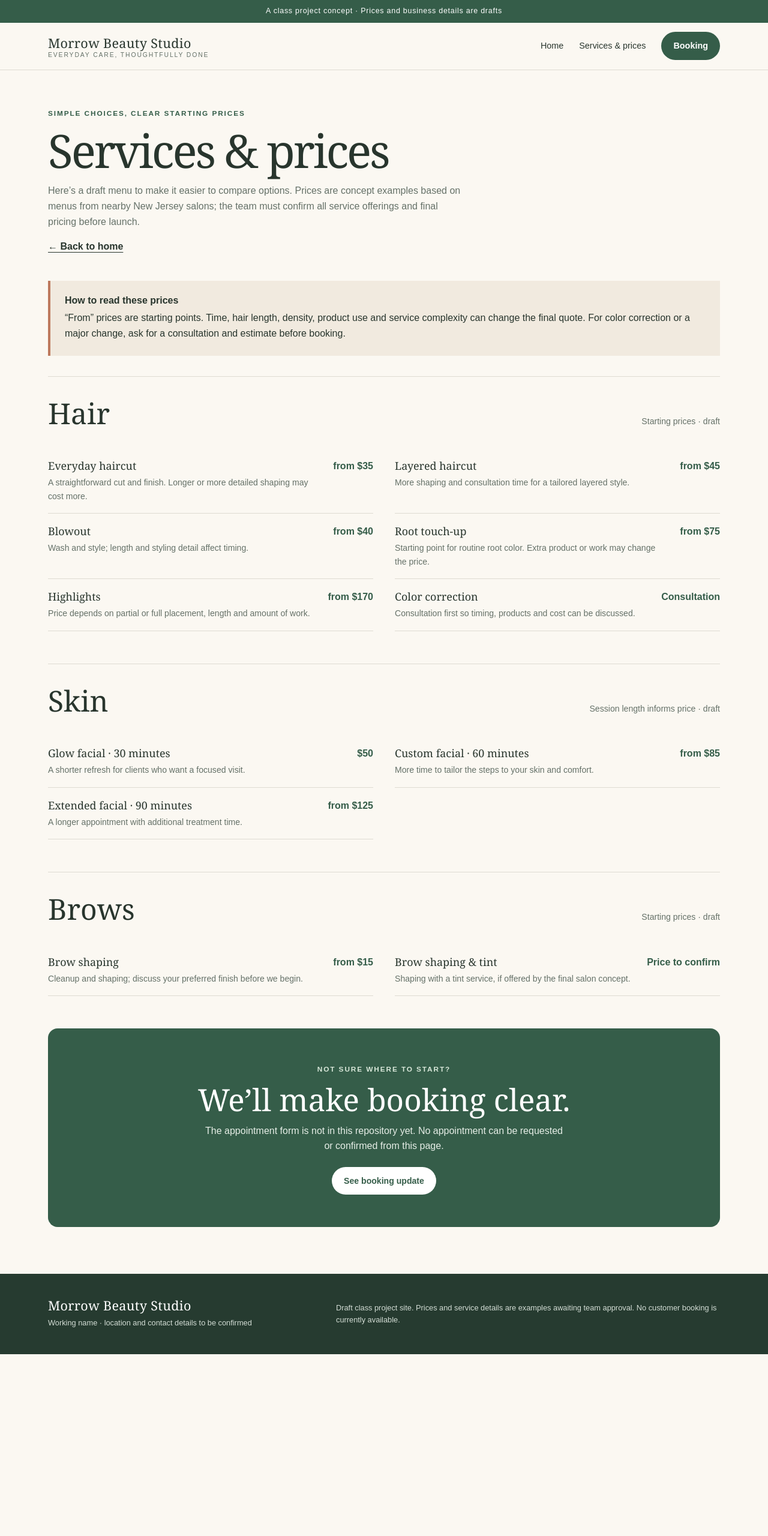
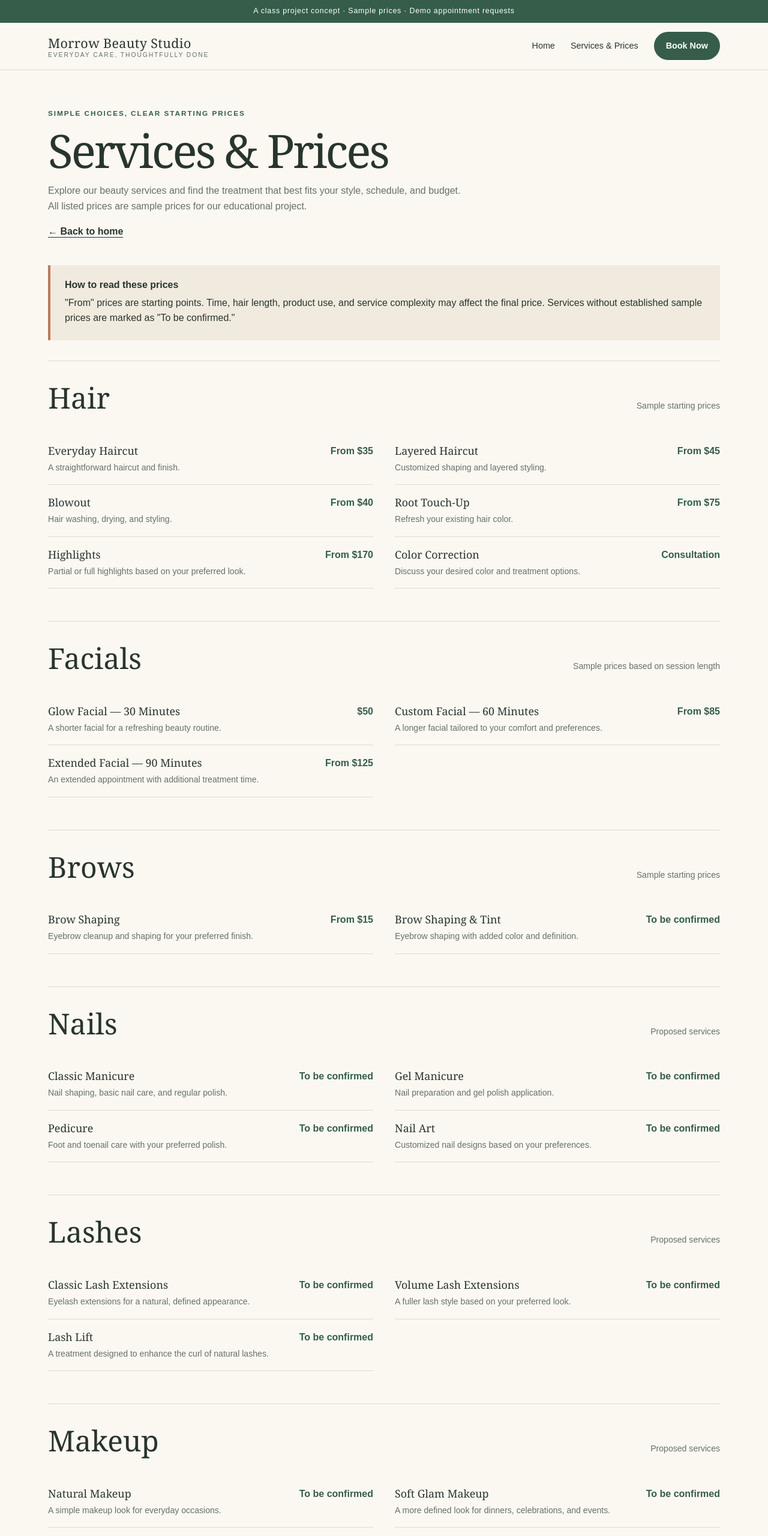
Before and after one commit to cf344/is117-group-business, a plain HTML site: page services.html in a window 1280 px wide. Shown: the top 2560 px of the page at 60% size. Before the commit the page ends 2257 px from the top, so only its background shows below. Drawn offline with Linux system fonts and the light colour scheme.

Commit message:
Expand service menu and connect appointment booking
Updated service descriptions, improved clarity, and adjusted footer content.

```diff
--- a/services.html
+++ b/services.html
@@ -1,60 +1,389 @@
+
 <!doctype html>
 <html lang="en">
 <head>
   <meta charset="utf-8">
   <meta name="viewport" content="width=device-width, initial-scale=1">
-  <meta name="description" content="Explore a draft menu of beauty services and transparent starting prices.">
+  <meta name="description" content="Explore beauty services and transparent sample prices at Morrow Beauty Studio.">
+
   <title>Services &amp; Prices — Morrow Beauty Studio</title>
+
   <link rel="stylesheet" href="styles.css">
 </head>
+
 <body>
-  <div class="notice">A class project concept · Prices and business details are drafts</div>
+
+  <div class="notice">
+    A class project concept · Sample prices · Demo appointment requests
+  </div>
+
   <header class="site-header">
     <div class="wrap nav">
-      <a class="brand" href="index.html">Morrow Beauty Studio<small>Everyday care, thoughtfully done</small></a>
+
+      <a class="brand" href="index.html">
+        Morrow Beauty Studio
+        <small>Everyday care, thoughtfully done</small>
+      </a>
+
       <nav class="nav-links" aria-label="Main navigation">
         <a href="index.html">Home</a>
-        <a href="services.html" aria-current="page">Services &amp; prices</a>
-        <a class="button" href="index.html#booking">Booking</a>
+
+        <a href="services.html" aria-current="page">
+          Services &amp; Prices
+        </a>
+
+        <a class="button" href="booking.html">
+          Book Now
+        </a>
       </nav>
+
     </div>
   </header>
+
   <main class="wrap">
+
     <header class="page-intro">
-      <span class="eyebrow">Simple choices, clear starting prices</span>
-      <h1>Services &amp; prices</h1>
-      <p>Here’s a draft menu to make it easier to compare options. Prices are concept examples based on menus from nearby New Jersey salons; the team must confirm all service offerings and final pricing before launch.</p>
-      <a class="text-link" href="index.html">← Back to home</a>
+
+      <span class="eyebrow">
+        Simple choices, clear starting prices
+      </span>
+
+      <h1>Services &amp; Prices</h1>
+
+      <p>
+        Explore our beauty services and find the treatment
+        that best fits your style, schedule, and budget.
+        All listed prices are sample prices for our
+        educational project.
+      </p>
+
+      <a class="text-link" href="index.html">
+        ← Back to home
+      </a>
+
     </header>
-    <aside class="note-panel"><strong>How to read these prices</strong><p>“From” prices are starting points. Time, hair length, density, product use and service complexity can change the final quote. For color correction or a major change, ask for a consultation and estimate before booking.</p></aside>
+
+    <aside class="note-panel">
+
+      <strong>How to read these prices</strong>
+
+      <p>
+        "From" prices are starting points. Time, hair
+        length, product use, and service complexity
+        may affect the final price. Services without
+        established sample prices are marked as
+        "To be confirmed."
+      </p>
+
+    </aside>
+
+    <!-- Hair Services -->
+
     <section class="menu-group" id="hair">
-      <div class="menu-heading"><h2>Hair</h2><p>Starting prices · draft</p></div>
+
+      <div class="menu-heading">
+        <h2>Hair</h2>
+        <p>Sample starting prices</p>
+      </div>
+
       <div class="menu-list">
-        <article class="menu-item"><div><h3>Everyday haircut</h3><p>A straightforward cut and finish. Longer or more detailed shaping may cost more.</p></div><strong>from $35</strong></article>
-        <article class="menu-item"><div><h3>Layered haircut</h3><p>More shaping and consultation time for a tailored layered style.</p></div><strong>from $45</strong></article>
-        <article class="menu-item"><div><h3>Blowout</h3><p>Wash and style; length and styling detail affect timing.</p></div><strong>from $40</strong></article>
-        <article class="menu-item"><div><h3>Root touch-up</h3><p>Starting point for routine root color. Extra product or work may change the price.</p></div><strong>from $75</strong></article>
-        <article class="menu-item"><div><h3>Highlights</h3><p>Price depends on partial or full placement, length and amount of work.</p></div><strong>from $170</strong></article>
-        <article class="menu-item"><div><h3>Color correction</h3><p>Consultation first so timing, products and cost can be discussed.</p></div><strong>Consultation</strong></article>
+
+        <article class="menu-item">
+          <div>
+            <h3>Everyday Haircut</h3>
+            <p>A straightforward haircut and finish.</p>
+          </div>
+          <strong>From $35</strong>
+        </article>
+
+        <article class="menu-item">
+          <div>
+            <h3>Layered Haircut</h3>
+            <p>Customized shaping and layered styling.</p>
+          </div>
+          <strong>From $45</strong>
+        </article>
+
+        <article class="menu-item">
+          <div>
+            <h3>Blowout</h3>
+            <p>Hair washing, drying, and styling.</p>
+          </div>
+          <strong>From $40</strong>
+        </article>
+
+        <article class="menu-item">
+          <div>
+            <h3>Root Touch-Up</h3>
+            <p>Refresh your existing hair color.</p>
+          </div>
+          <strong>From $75</strong>
+        </article>
+
+        <article class="menu-item">
+          <div>
+            <h3>Highlights</h3>
+            <p>Partial or full highlights based on your preferred look.</p>
+          </div>
+          <strong>From $170</strong>
+        </article>
+
+        <article class="menu-item">
+          <div>
+            <h3>Color Correction</h3>
+            <p>Discuss your desired color and treatment options.</p>
+          </div>
+          <strong>Consultation</strong>
+        </article>
+
       </div>
     </section>
+
+    <!-- Facial Services -->
+
     <section class="menu-group" id="skin">
-      <div class="menu-heading"><h2>Skin</h2><p>Session length informs price · draft</p></div>
+
+      <div class="menu-heading">
+        <h2>Facials</h2>
+        <p>Sample prices based on session length</p>
+      </div>
+
       <div class="menu-list">
-        <article class="menu-item"><div><h3>Glow facial · 30 minutes</h3><p>A shorter refresh for clients who want a focused visit.</p></div><strong>$50</strong></article>
-        <article class="menu-item"><div><h3>Custom facial · 60 minutes</h3><p>More time to tailor the steps to your skin and comfort.</p></div><strong>from $85</strong></article>
-        <article class="menu-item"><div><h3>Extended facial · 90 minutes</h3><p>A longer appointment with additional treatment time.</p></div><strong>from $125</strong></article>
+
+        <article class="menu-item">
+          <div>
+            <h3>Glow Facial — 30 Minutes</h3>
+            <p>A shorter facial for a refreshing beauty routine.</p>
+          </div>
+          <strong>$50</strong>
+        </article>
+
+        <article class="menu-item">
+          <div>
+            <h3>Custom Facial — 60 Minutes</h3>
+            <p>A longer facial tailored to your comfort and preferences.</p>
+          </div>
+          <strong>From $85</strong>
+        </article>
+
+        <article class="menu-item">
+          <div>
+            <h3>Extended Facial — 90 Minutes</h3>
+            <p>An extended appointment with additional treatment time.</p>
+          </div>
+          <strong>From $125</strong>
+        </article>
+
       </div>
     </section>
+
+    <!-- Eyebrow Services -->
+
     <section class="menu-group" id="brows">
-      <div class="menu-heading"><h2>Brows</h2><p>Starting prices · draft</p></div>
+
+      <div class="menu-heading">
+        <h2>Brows</h2>
+        <p>Sample starting prices</p>
+      </div>
+
       <div class="menu-list">
-        <article class="menu-item"><div><h3>Brow shaping</h3><p>Cleanup and shaping; discuss your preferred finish before we begin.</p></div><strong>from $15</strong></article>
-        <article class="menu-item"><div><h3>Brow shaping &amp; tint</h3><p>Shaping with a tint service, if offered by the final salon concept.</p></div><strong>Price to confirm</strong></article>
+
+        <article class="menu-item">
+          <div>
+            <h3>Brow Shaping</h3>
+            <p>Eyebrow cleanup and shaping for your preferred finish.</p>
+          </div>
+          <strong>From $15</strong>
+        </article>
+
+        <article class="menu-item">
+          <div>
+            <h3>Brow Shaping &amp; Tint</h3>
+            <p>Eyebrow shaping with added color and definition.</p>
+          </div>
+          <strong>To be confirmed</strong>
+        </article>
+
       </div>
     </section>
-    <section class="booking" id="appointment"><span class="eyebrow">Not sure where to start?</span><h2>We’ll make booking clear.</h2><p>The appointment form is not in this repository yet. No appointment can be requested or confirmed from this page.</p><a class="button" href="index.html#booking">See booking update</a></section>
+
+    <!-- Nail Services -->
+
+    <section class="menu-group" id="nails">
+
+      <div class="menu-heading">
+        <h2>Nails</h2>
+        <p>Proposed services</p>
+      </div>
+
+      <div class="menu-list">
+
+        <article class="menu-item">
+          <div>
+            <h3>Classic Manicure</h3>
+            <p>Nail shaping, basic nail care, and regular polish.</p>
+          </div>
+          <strong>To be confirmed</strong>
+        </article>
+
+        <article class="menu-item">
+          <div>
+            <h3>Gel Manicure</h3>
+            <p>Nail preparation and gel polish application.</p>
+          </div>
+          <strong>To be confirmed</strong>
+        </article>
+
+        <article class="menu-item">
+          <div>
+            <h3>Pedicure</h3>
+            <p>Foot and toenail care with your preferred polish.</p>
+          </div>
+          <strong>To be confirmed</strong>
+        </article>
+
+        <article class="menu-item">
+          <div>
+            <h3>Nail Art</h3>
+            <p>Customized nail designs based on your preferences.</p>
+          </div>
+          <strong>To be confirmed</strong>
+        </article>
+
+      </div>
+    </section>
+
+    <!-- Eyelash Services -->
+
+    <section class="menu-group" id="lashes">
+
+      <div class="menu-heading">
+        <h2>Lashes</h2>
+        <p>Proposed services</p>
+      </div>
+
+      <div class="menu-list">
+
+        <article class="menu-item">
+          <div>
+            <h3>Classic Lash Extensions</h3>
+            <p>Eyelash extensions for a natural, defined appearance.</p>
+          </div>
+          <strong>To be confirmed</strong>
+        </article>
+
+        <article class="menu-item">
+          <div>
+            <h3>Volume Lash Extensions</h3>
+            <p>A fuller lash style based on your preferred look.</p>
+          </div>
+          <strong>To be confirmed</strong>
+        </article>
+
+        <article class="menu-item">
+          <div>
+            <h3>Lash Lift</h3>
+            <p>A treatment designed to enhance the curl of natural lashes.</p>
+          </div>
+          <strong>To be confirmed</strong>
+        </article>
+
+      </div>
+    </section>
+
+    <!-- Makeup Services -->
+
+    <section class="menu-group" id="makeup">
+
+      <div class="menu-heading">
+        <h2>Makeup</h2>
+        <p>Proposed services</p>
+      </div>
+
+      <div class="menu-list">
+
+        <article class="menu-item">
+          <div>
+            <h3>Natural Makeup</h3>
+            <p>A simple makeup look for everyday occasions.</p>
+          </div>
+          <strong>To be confirmed</strong>
+        </article>
+
+        <article class="menu-item">
+          <div>
+            <h3>Soft Glam Makeup</h3>
+            <p>A more defined look for dinners, celebrations, and events.</p>
+          </div>
+          <strong>To be confirmed</strong>
+        </article>
+
+        <article class="menu-item">
+          <div>
+            <h3>Special Occasion Makeup</h3>
+            <p>Customized makeup for special events and celebrations.</p>
+          </div>
+          <strong>To be confirmed</strong>
+        </article>
+
+      </div>
+    </section>
+
+    <!-- Appointment Request -->
+
+    <section class="booking" id="appointment">
+
+      <span class="eyebrow">
+        Ready for your next beauty visit?
+      </span>
+
+      <h2>Let's find the right service for you.</h2>
+
+      <p>
+        Choose your preferred service, date, and time
+        using our appointment request form.
+      </p>
+
+      <p>
+        This is a class-project demonstration.
+        Appointment requests are pending approval
+        and do not reserve real appointments.
+      </p>
+
+      <a class="button" href="booking.html">
+        Request an Appointment
+      </a>
+
+    </section>
+
   </main>
-  <footer class="site-footer"><div class="wrap foot"><div><a class="brand" href="index.html">Morrow Beauty Studio</a><p>Working name · location and contact details to be confirmed</p></div><p class="concept">Draft class project site. Prices and service details are examples awaiting team approval. No customer booking is currently available.</p></div></footer>
+
+  <footer class="site-footer">
+
+    <div class="wrap foot">
+
+      <div>
+
+        <a class="brand" href="index.html">
+          Morrow Beauty Studio
+        </a>
+
+        <p>Everyday care, thoughtfully done.</p>
+
+        <p>IS117 Group Business Project · NJIT</p>
+
+      </div>
+
+      <p class="concept">
+        This website is an educational demonstration.
+        Prices are examples, appointment requests are
+        simulated, and no real reservations or payments
+        are processed.
+      </p>
+
+    </div>
+
+  </footer>
+
 </body>
 </html>
```
